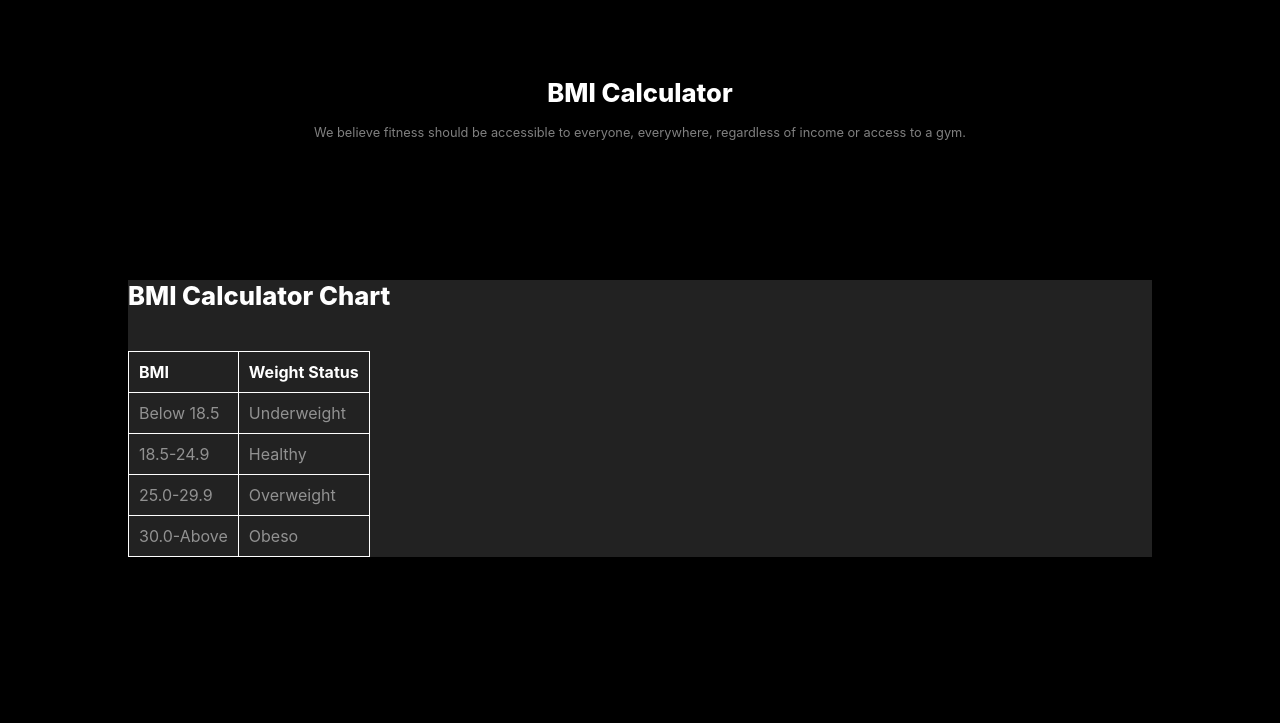
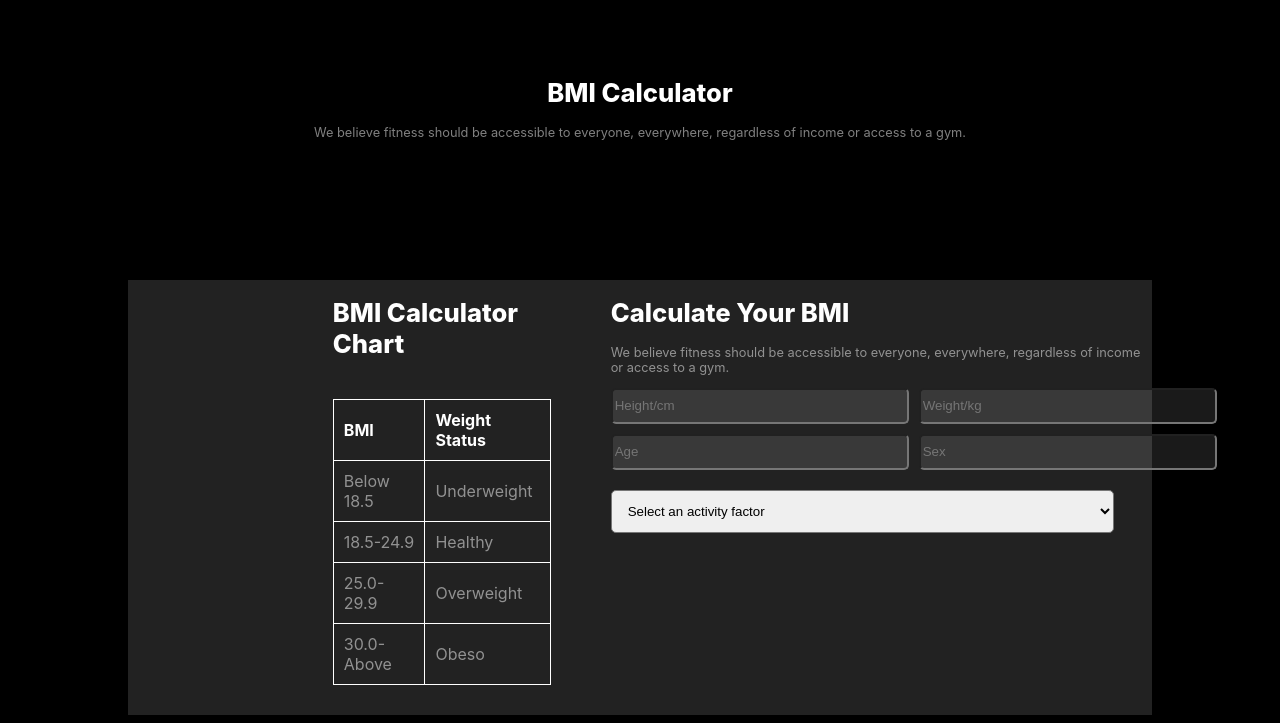
Before and after one commit to RuponGomeZ/Assignment-02, a plain HTML site: page index.html in a window 1280 px wide. Shown: the part 1740-2463 px from the top of the page. Before the commit the page ends 2305 px from the top, so only its background shows below. Drawn offline with Linux system fonts and the light colour scheme; a web font is replaced by a local one.

Commit message:
bmi done

```diff
--- a/index.html
+++ b/index.html
@@ -120,7 +120,7 @@
         <p class="description">We believe fitness should be accessible to everyone, everywhere, regardless of income or
             access to a gym.</p>
     </div>
-    <div class="caclulator-container">
+    <div class="caclulator-container flex">
         <div class="calculator-chart-title">
             <h1 class="title">BMI Calculator Chart</h1>
             <div class="table">
@@ -148,7 +148,31 @@
                 </table>
             </div>
         </div>
+        <div>
+            <h1 class="title">Calculate Your BMI </h1>
+            <p class="description">We believe fitness should be accessible to everyone, everywhere, regardless of income
+                or access to a gym. </p>
+            <form action="">
+                <div class="input-field">
+                    <input class="input-field-box" placeholder="Height/cm" type="text">
+                    <input class="input-field-box" placeholder="Weight/kg" type="text">
+                    <input class="input-field-box" placeholder="Age" type="text">
+                    <input class="input-field-box" list="gender-options" id="gender" name="gender" placeholder="Sex">
+
+                    <datalist id="gender-options">
+                        <option value="Male">
+                        <option value="Female">
+                    </datalist>
+                </div>
+                <label for="activity"></label>
+                <select name="activity" id="activity">
+                    <option value="activity">Select an activity factor</option>
+            </form>
+        </div>
     </div>
+    <button>Calculate</button>
+
+
 </body>
 
 </html>
--- a/styles/styles.css
+++ b/styles/styles.css
@@ -215,7 +215,10 @@ body {
 .caclulator-container {
     margin-top: 140px;
     background-color: #222222;
-
+    padding-left: 20%;
+    gap: 60px;
+    padding-bottom: 30px;
+    /* margin-left: 550px; */
 }
 
 table {
@@ -234,6 +237,28 @@ th {
 
 th {
     opacity: 100%;
+}
+
+.input-field {
+    width: 90px;
+    display: grid;
+    grid-template-columns: repeat(2, 1fr);
+    gap: 10px;
+}
+
+.input-field-box {
+    width: 290px;
+    height: 30px;
+    border-radius: 5px;
+    background-color: #FFFFFF1A;
+    /* padding-bottom: 10px; */
+}
+
+#activity {
+    margin-top: 20px;
+    padding: 12px;
+    border-radius: 5px;
+    width: 93%;
 }
 
 @media screen and (max-width:576px) {
```
